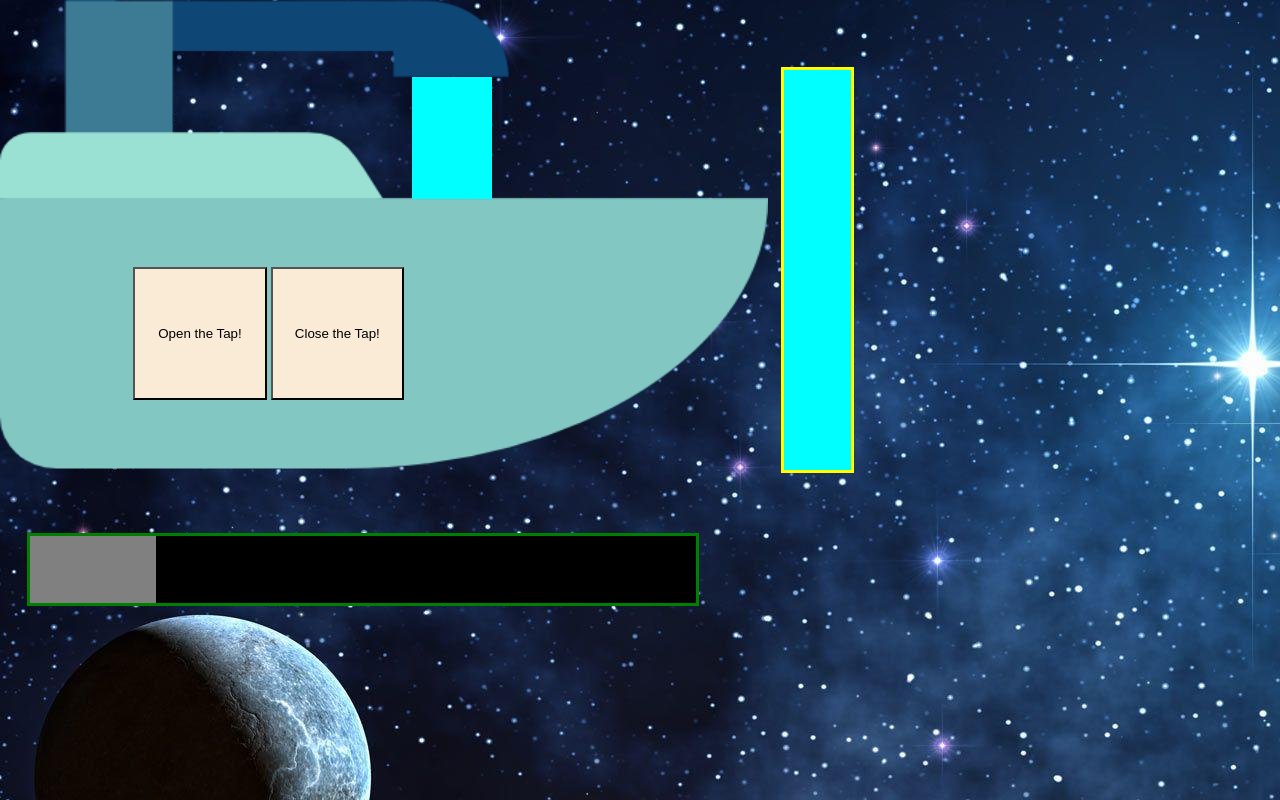
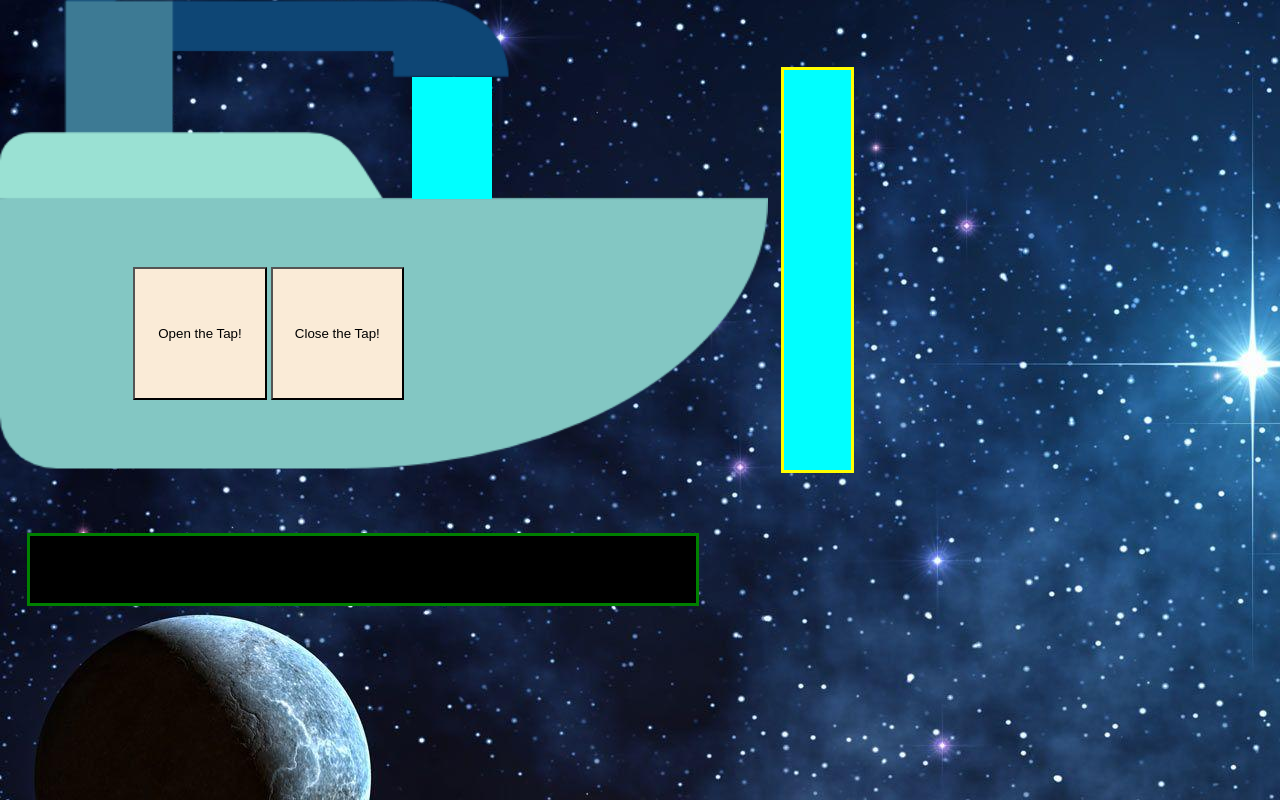
Before and after one commit to kiwon132445/Little-Earth, a plain HTML site: page minigame_water.html in a window 1280 px wide. Both pictures are taken after a click on the button "Close the Tap!". Drawn offline with nearby package versions, Linux system fonts and the light colour scheme.

Commit message:
mini water game proto2

```diff
--- a/minigame_water.html
+++ b/minigame_water.html
@@ -50,20 +50,20 @@
             .remainingWater {
                 width:100%;
                 height:0%;
-                background-color: grey;
+                background-color: black;
             }
             /*Valve bar*/
             .valveLevelBar {
                 height:50pt;
                 width:500pt;
                 border:3px solid green;
-                background-color:black;
+                background-color:grey;
                 margin-left: 20pt;
             }
             #valveLevel {
                 height:100%;
-
-                background-color: grey;
+                background-color: black;
+                z-index: 1;
             }
             @media screen and (max-width:950px) {
                 #tap {
@@ -112,7 +112,7 @@
                 <button type="button" onclick="closeTap()">Close the Tap!</button>
             </div>
             <div class="valveLevelBar">
-                <div id="valveLevel" style="width:20%;">
+                <div id="valveLevel" style="width:100%">
                 </div>
             </div>
         </div>
@@ -122,14 +122,21 @@
 
                     let valve = document.getElementById("valveLevel");
                     let valveWidth = valve.style.width.split("%")[0];
-
-                    function openTap() {
-                        valveWidth++;
-                        valve.style.width = valveWidth + "%";
+                        function openTap() {
+                        if (valveWidth < 100) {
+                            valveWidth += 5;
+                            valve.style.width = valveWidth + "%";
+                        }
                     }
                     function closeTap() {
-                        valveWidth--;
-                        valve.style.width = valveWidth + "%";
+                        if (valveWidth > 0) {
+                            valveWidth -= 5;
+                            valve.style.width = valveWidth + "%";
+                        }
+                    }
+                    var intervalId = setInterval(openTap, 1000);
+                    if (valveWidth <= 0) {
+                        clearInterval(intervalId);
                     }
         </script>
     </body>
```
